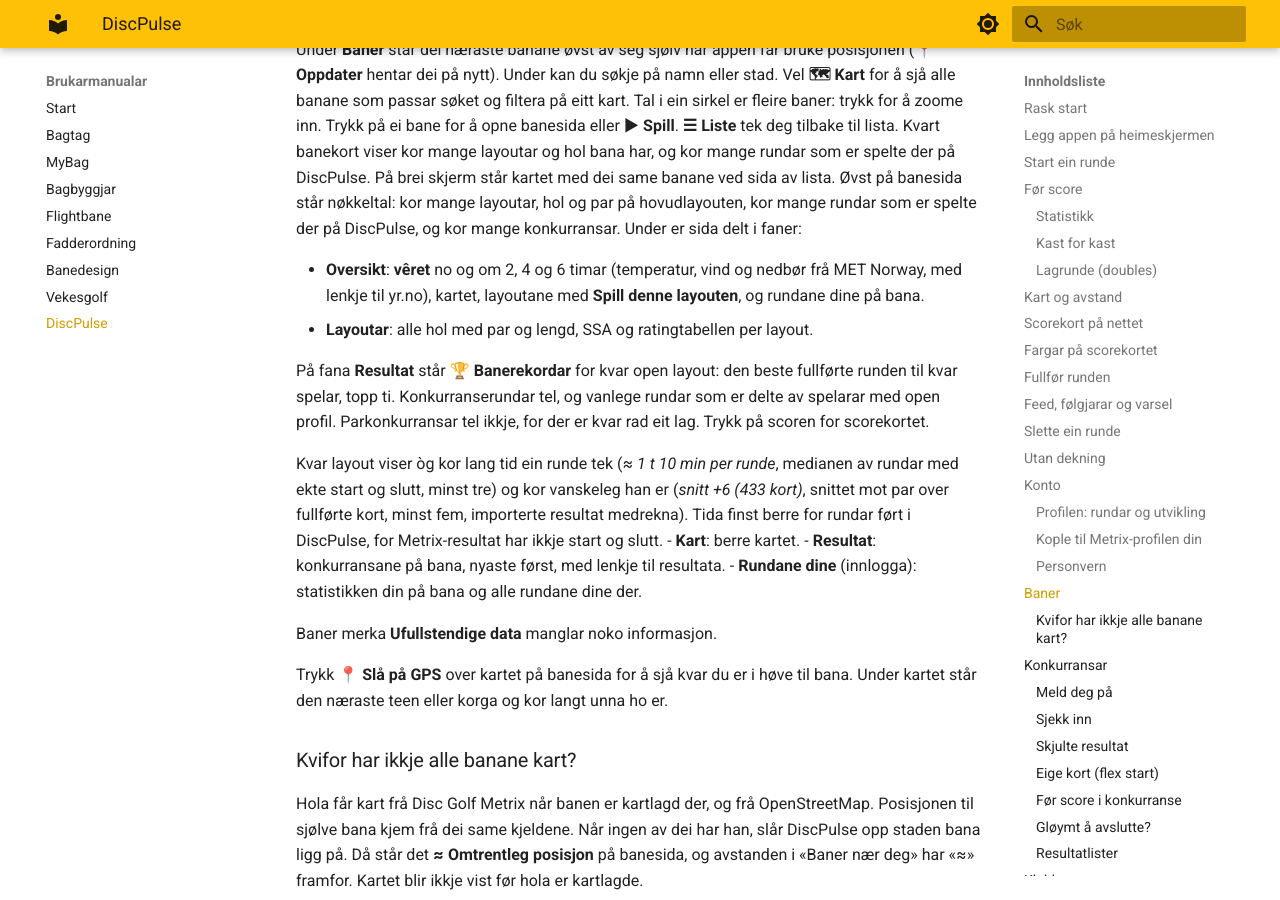
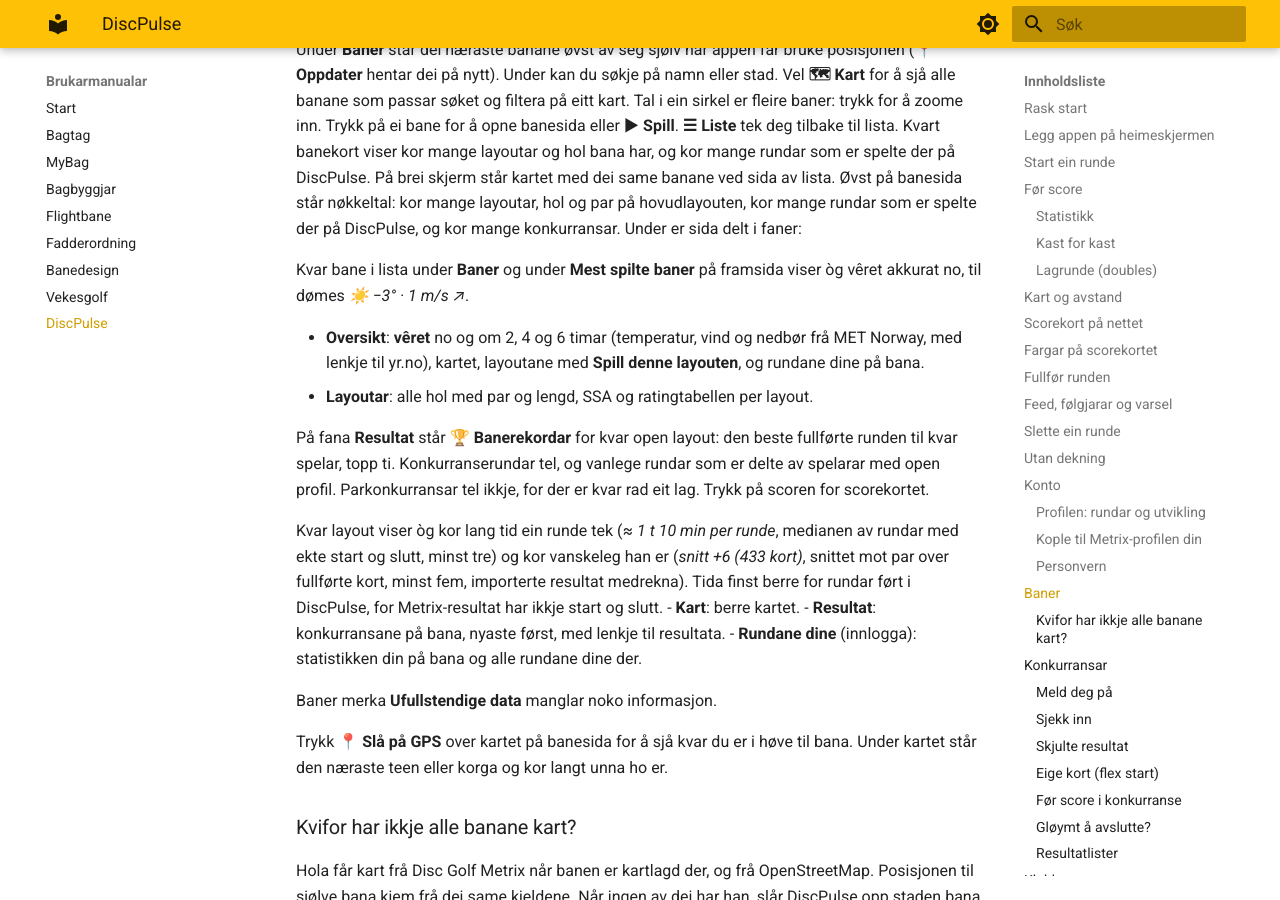
Before and after one commit to hanses89/manuals, an MkDocs documentation site: the page built from docs/discpulse.md, in a window 1280 px wide and 900 px high, scrolled down 11936 px. Built offline with MkDocs 1.6.1 and Material for MkDocs 9.7.7, drawn with Linux system fonts in a browser that asks for light colours.

Commit message:
manual: sync from discpulse.app @ 7f480ba6969daa177c0d88de05003b56a38cd870

```diff
--- a/docs/discpulse.md
+++ b/docs/discpulse.md
@@ -480,6 +480,9 @@ der på DiscPulse. På brei skjerm står kartet med dei same banane ved sida av
 Øvst på banesida står nøkkeltal: kor mange layoutar, hol og par på hovudlayouten, kor mange
 rundar som er spelte der på DiscPulse, og kor mange konkurransar. Under er sida delt i faner:
 
+Kvar bane i lista under **Baner** og under **Mest spilte baner** på framsida viser òg vêret akkurat
+no, til dømes *☀️ −3° · 1 m/s ↗*.
+
 - **Oversikt**: **vêret** no og om 2, 4 og 6 timar (temperatur, vind og nedbør frå MET Norway, med
   lenkje til yr.no), kartet, layoutane med **Spill denne layouten**, og rundane dine på bana.
 - **Layoutar**: alle hol med par og lengd, SSA og ratingtabellen per layout.
```
